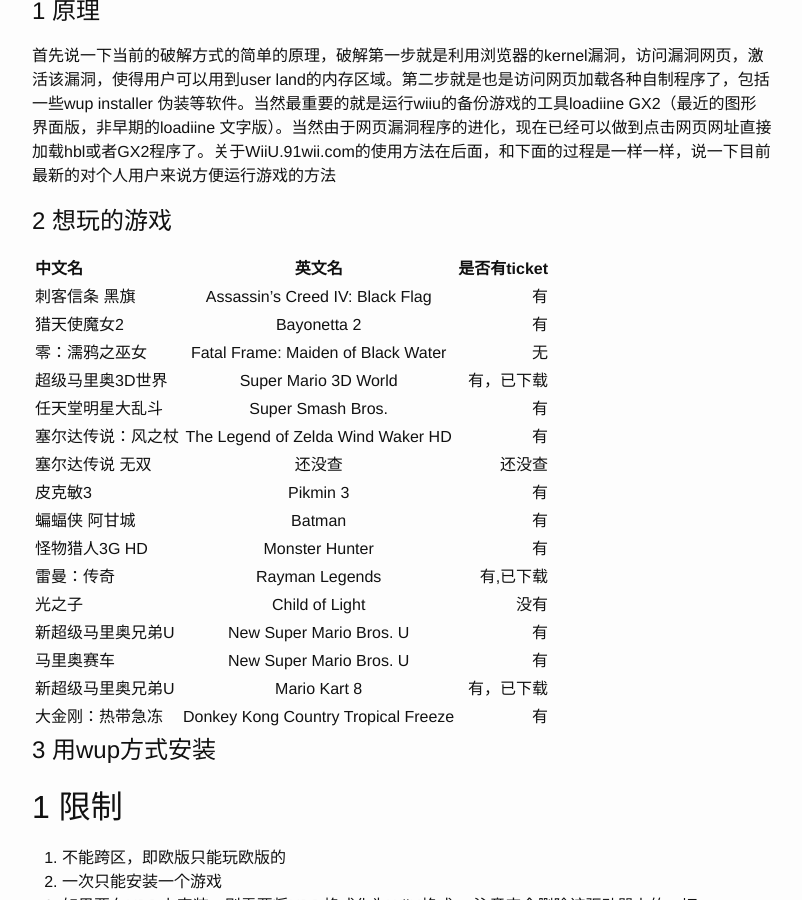
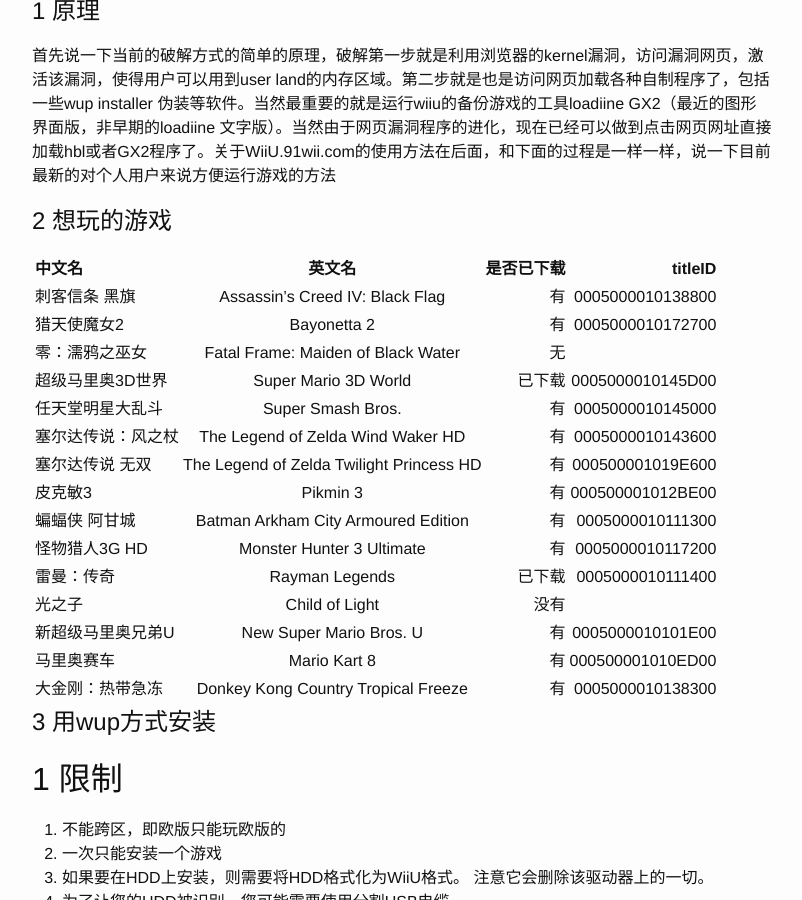
Before and after one commit to toolazytoname/toolazytoname.github.io, a Jekyll site: the page built from _posts/2016-12-08-WiiU-crack.markdown, in a window 1280 px wide and 900 px high, scrolled down 726 px. Shown: the whole window, without its empty margins (238-1040 px from the left). Built offline with Jekyll 4.4.1, drawn with Linux system fonts in a browser that asks for light colours.

Commit message:
编辑wiiU

```diff
--- a/_posts/2016-12-08-WiiU-crack.markdown
+++ b/_posts/2016-12-08-WiiU-crack.markdown
@@ -35,24 +35,23 @@
 
 # 2 想玩的游戏<a name="games"></a>
 
-| 中文名  | 英文名  | 是否有ticket |
-|:------------- |:---------------:| -------------:|
-| 刺客信条 黑旗      | Assassin's Creed IV: Black Flag |         有 |
-| 猎天使魔女2  	  | Bayonetta  2                    |         有 |
+| 中文名  | 英文名  | 是否已下载 | titleID |
+|:------------- |:---------------:| -------------:| -------------:|
+| 刺客信条 黑旗      | Assassin's Creed IV: Black Flag |         有 |0005000010138800|
+| 猎天使魔女2  	  | Bayonetta  2                    |         有 |0005000010172700|
 | 零：濡鸦之巫女     | Fatal Frame: Maiden of Black Water   |     无 |
-| 超级马里奥3D世界   | Super Mario 3D World        |       有，已下载 |
-| 任天堂明星大乱斗   | Super Smash Bros.        |            有     |
-| 塞尔达传说：风之杖 | The Legend of Zelda Wind Waker HD  | 有      |
-| 塞尔达传说 无双   | 还没查        |            还没查              |
-| 皮克敏3          | Pikmin 3        |             有             |
-| 蝙蝠侠 阿甘城     | Batman        |           有                 |
-| 怪物猎人3G HD    | Monster Hunter         |          有          |
-| 雷曼：传奇        | Rayman Legends        |          有,已下载    |
+| 超级马里奥3D世界   | Super Mario 3D World        |       已下载 |0005000010145D00|
+| 任天堂明星大乱斗   | Super Smash Bros.        |            有     |0005000010145000|
+| 塞尔达传说：风之杖 | The Legend of Zelda Wind Waker HD  | 有      |0005000010143600|
+| 塞尔达传说 无双   | The Legend of Zelda Twilight Princess HD        |            有              |000500001019E600|
+| 皮克敏3          | Pikmin 3        |             有             |000500001012BE00|
+| 蝙蝠侠 阿甘城     | Batman Arkham City Armoured Edition        |           有                 |0005000010111300|
+| 怪物猎人3G HD    | Monster Hunter 3 Ultimate         |          有          |0005000010117200|
+| 雷曼：传奇        | Rayman Legends        |          已下载    |0005000010111400|
 | 光之子           | Child of Light        |            没有       |
-| 新超级马里奥兄弟U  | New Super Mario Bros. U        |    有       |
-| 马里奥赛车        | New Super Mario Bros. U        |    有       |
-| 新超级马里奥兄弟U  | Mario Kart 8        |    有，已下载           |
-| 大金刚：热带急冻   | Donkey Kong Country Tropical Freeze         |    有 |
+| 新超级马里奥兄弟U  | New Super Mario Bros. U        |    有       |0005000010101E00|
+| 马里奥赛车        | Mario Kart 8        |    有       |000500001010ED00|
+| 大金刚：热带急冻   | Donkey Kong Country Tropical Freeze         |    有 |0005000010138300|
 
 
 
```
